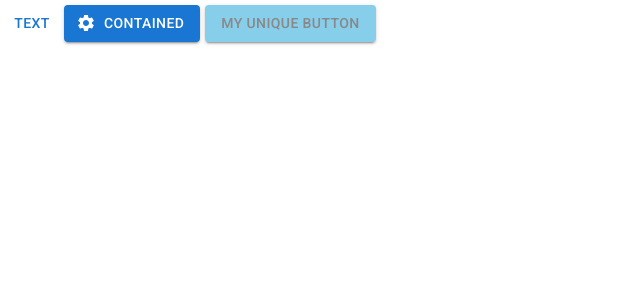
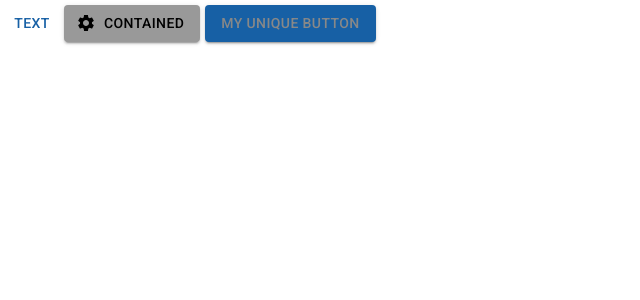
Before and after one commit to motahare-vatandoust/learn-mui, a React (Create React App) app: page / in a window 1280 px wide. Shown: the top 300 px of the page, without its empty margins (0-640 px from the left). Built offline with nearby package versions, Linux system fonts and the light colour scheme.

Commit message:
Add theme support

```diff
--- a/public/index.html
+++ b/public/index.html
@@ -9,7 +9,7 @@
     />
     <link rel="apple-touch-icon" href="%PUBLIC_URL%/logo192.png" />
 
-    <link rel="manifest" href="%PUBLIC_URL%/manifest.json" />
+    <!-- <link rel="manifest" href="%PUBLIC_URL%/manifest.json" /> -->
     <link rel="preconnect" href="https://fonts.googleapis.com" />
     <link rel="preconnect" href="https://fonts.gstatic.com" crossorigin />
     <link
--- a/src/App.js
+++ b/src/App.js
@@ -2,20 +2,20 @@
 import { styled } from "@mui/system";
 import SettingsIcon from '@mui/icons-material/Settings';
 
-const BlueButton = styled(Button)({
-  backgroundColor: "skyblue",
+const BlueButton = styled(Button)(({theme})=>({
+  backgroundColor: theme.palette.otherColor,
   color: "#888",
   margin: "5px",
   "&:hover": {
     backgroundColor: "lightblue"
   }
-});
+}));
 
 function App() {
   return (
     <div className="App">
       <Button variant="text">Text</Button>
-      <Button startIcon={<SettingsIcon />} variant="contained">Contained</Button>
+      <Button color="otherColor" startIcon={<SettingsIcon />} variant="contained">Contained</Button>
       <BlueButton variant="contained">My unique button</BlueButton>
     </div>
   );
--- a/src/index.js
+++ b/src/index.js
@@ -1,11 +1,15 @@
-import React from 'react';
-import ReactDOM from 'react-dom/client';
-import './index.css';
-import App from './App';
+import React from "react";
+import ReactDOM from "react-dom/client";
+import "./index.css";
+import App from "./App";
+import { ThemeProvider } from "@mui/material/styles";
+import { theme } from "./theme";
 
-const root = ReactDOM.createRoot(document.getElementById('root'));
+const root = ReactDOM.createRoot(document.getElementById("root"));
 root.render(
   <React.StrictMode>
-    <App />
+    <ThemeProvider theme={theme}>
+      <App />
+    </ThemeProvider>
   </React.StrictMode>
 );
--- /dev/null
+++ b/src/theme.js
@@ -0,0 +1,16 @@
+import { createTheme } from "@mui/material";
+
+export const theme = createTheme({
+  palette: {
+    primary: {
+      main: "#1760a5",
+      light: "skyblue",
+    },
+    secondary: {
+      main: "#15c630",
+    },
+    otherColor: {
+        main: "#999"
+    }
+  },
+});
```
